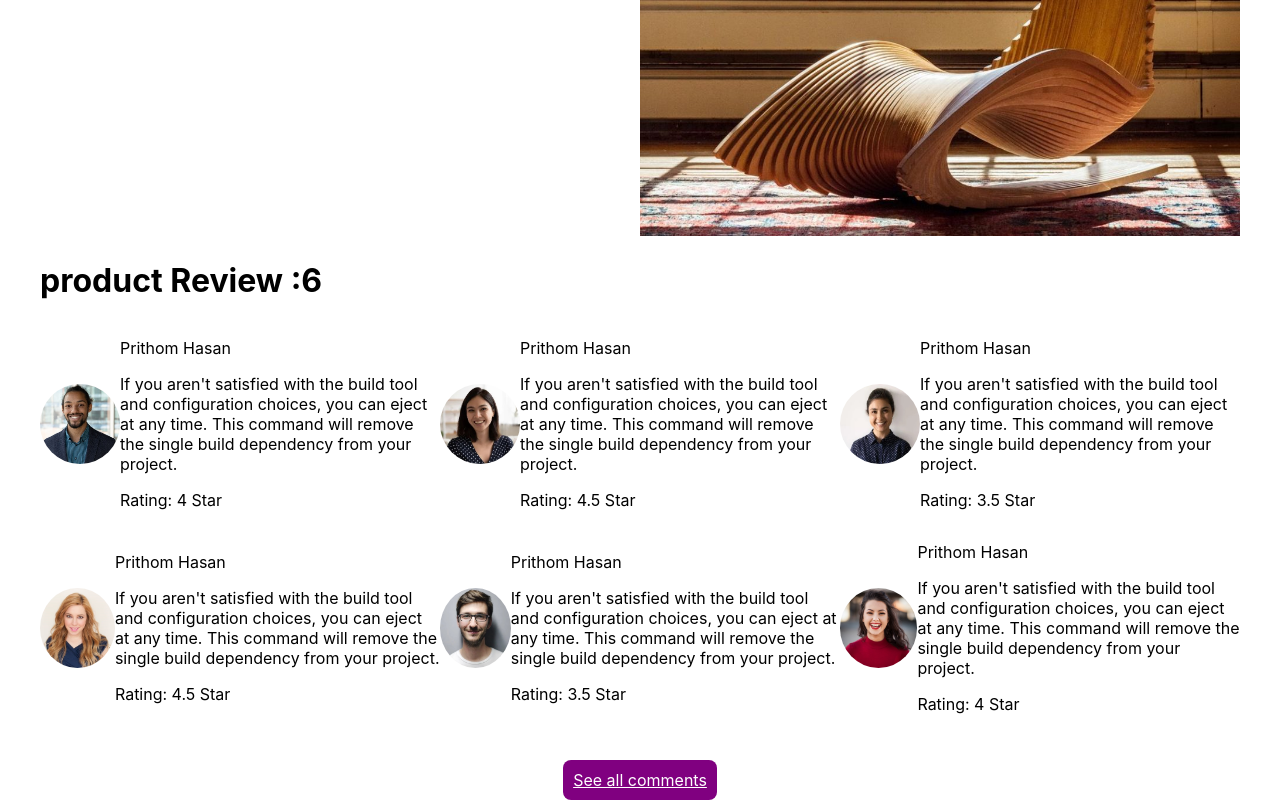
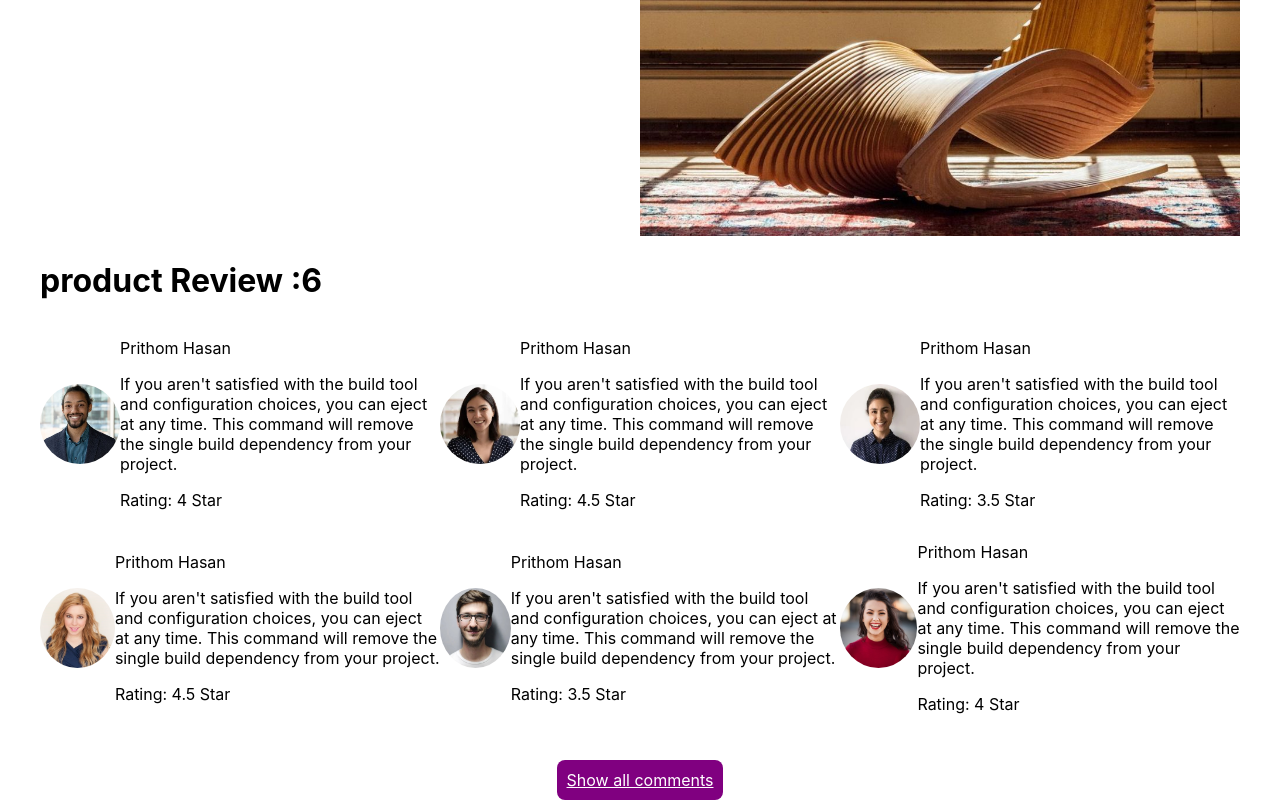
Before and after one commit to sujoncham/furniture-furnished-review-client, a React (Create React App) app: page / in a window 1280 px wide. Shown: the part 298-1098 px from the top of the page. Built offline with nearby package versions, Linux system fonts and the light colour scheme.

Commit message:
rechart adding

```diff
--- a/src/MyChart/MonthToInvesment.js
+++ b/src/MyChart/MonthToInvesment.js
@@ -1,5 +1,5 @@
 import React from 'react';
-import { Line, LineChart, XAxis, YAxis } from 'recharts';
+import { Line, LineChart, Tooltip, XAxis, YAxis } from 'recharts';
 
 const MyChart = () => {
 
@@ -47,6 +47,7 @@ const MyChart = () => {
             <Line dataKey={'sell'}></Line>
             <XAxis dataKey={'month'}></XAxis>
             <YAxis></YAxis>
+            <Tooltip></Tooltip>
         </LineChart>
     );
 };
--- a/src/Pages/Home.js
+++ b/src/Pages/Home.js
@@ -9,7 +9,7 @@ const Home = () => {
             <Product></Product>
             <ProductReview></ProductReview>
             <div className='link-btn'>
-            <Link to="/review">See all comments</Link>
+            <Link to="/review">Show all comments</Link>
             </div>
         </div>
     );
```
